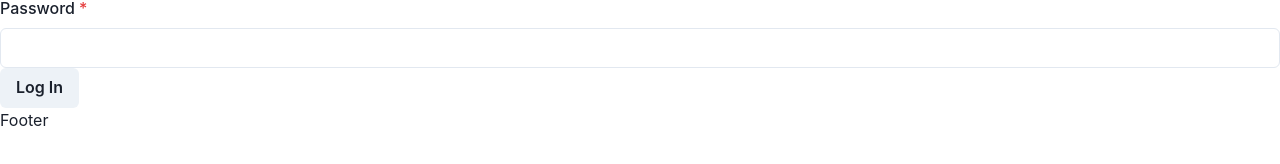
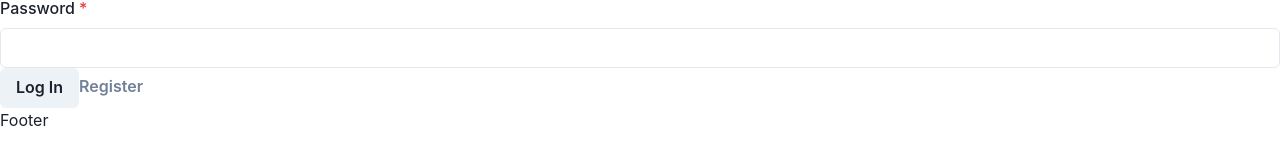
Before and after one commit to Akram-abdl/WeEat, a React (Vite) app: page /login in a window 1280 px wide. Shown: the part 140-304 px from the top of the page. Built offline with nearby package versions, Linux system fonts and the light colour scheme.

Commit message:
feat: :sparkles: user creation now adds a new user document

```diff
--- a/src/pages/Login/Login.tsx
+++ b/src/pages/Login/Login.tsx
@@ -30,6 +30,11 @@ export default function LoginPage() {
     }
   };
 
+  const handleRegister: React.MouseEventHandler<HTMLButtonElement> = (event) => {
+    event.preventDefault();
+    navigate('/register');
+  };
+
   return (
     <form>
       {errorMessage && (
@@ -54,10 +59,14 @@ export default function LoginPage() {
           onChange={(e) => setPassword(e.target.value)}
         />
       </FormControl>
+
       <Button type="submit" onClick={handleLogin}>
         Log In
+      </Button>
+
+      <Button variant="link" onClick={handleRegister} mt="2">
+        Register
       </Button>
     </form>
   );
 }
-// export default Login;
--- a/src/pages/Register/Register.tsx
+++ b/src/pages/Register/Register.tsx
@@ -8,7 +8,9 @@ import {
   AlertIcon,
 } from '@chakra-ui/react';
 import { useNavigate } from 'react-router-dom';
-import { auth, signUpFirebase } from '../../utils/firebaseSetup';
+import { UserCredential } from 'firebase/auth';
+import { auth, createUserDocument, signUpFirebase } from '../../utils/firebaseSetup';
+import { User } from '../../models/User';
 
 export default function Register() {
   const [email, setEmail] = useState('');
@@ -19,13 +21,28 @@ export default function Register() {
   const handleRegister: React.MouseEventHandler<HTMLButtonElement> = async (event) => {
     event.preventDefault();
     try {
-      await signUpFirebase(auth, email, password);
+      const myUser: UserCredential = await signUpFirebase(auth, email, password);
+
+      // create a new user in Firebase Firestore with default values
+      const newUser: User = {
+        favorites: [''],
+        intolerances: [''],
+        isVegan: false,
+        isVegetarian: false,
+      };
+
+      console.log('newUser', newUser, 'myUser', myUser);
+      createUserDocument(myUser, newUser);
       navigate('/login');
     } catch (error: any) {
       setErrorMessage(error.message);
     }
   };
 
+  const handleLogin: React.MouseEventHandler<HTMLButtonElement> = (event) => {
+    event.preventDefault();
+    navigate('/login');
+  };
   return (
     <form>
       {errorMessage && (
@@ -53,6 +70,9 @@ export default function Register() {
       <Button type="submit" onClick={handleRegister}>
         Register
       </Button>
+      <Button variant="link" onClick={handleLogin} mt="2">
+        Log in
+      </Button>
     </form>
   );
 }
--- a/src/utils/firebaseSetup.ts
+++ b/src/utils/firebaseSetup.ts
@@ -1,6 +1,10 @@
 // Import the functions you need from the SDKs you need
 import { initializeApp } from 'firebase/app';
-import { getAuth, signInWithEmailAndPassword, createUserWithEmailAndPassword } from 'firebase/auth';
+import {
+  getAuth, signInWithEmailAndPassword, createUserWithEmailAndPassword, UserCredential,
+} from 'firebase/auth';
+import { getFirestore, setDoc, doc } from 'firebase/firestore';
+import { User } from '../models/User';
 // TODO: Add SDKs for Firebase products that you want to use
 // https://firebase.google.com/docs/web/setup#available-libraries
 
@@ -16,8 +20,21 @@ const firebaseConfig = {
 
 // Initialize Firebase
 const app = initializeApp(firebaseConfig);
+// Initialize Firestore and get a reference to the service
+const firestore = getFirestore(app);
 
+// Create a new user document in Firestore
+const createUserDocument = async (userCredential: UserCredential, userFirebase: User) => {
+  try {
+    await setDoc(doc(firestore, 'user', userCredential.user.uid), userFirebase);
+  } catch (error) {
+    console.error('Error creating user document:', error);
+  }
+};
 // Initialize Firebase Authentication and get a reference to the service
 export const auth = getAuth(app);
 export const signInFirebase = signInWithEmailAndPassword;
 export const signUpFirebase = createUserWithEmailAndPassword;
+
+// Export the function to create a new user document
+export { createUserDocument };
```
